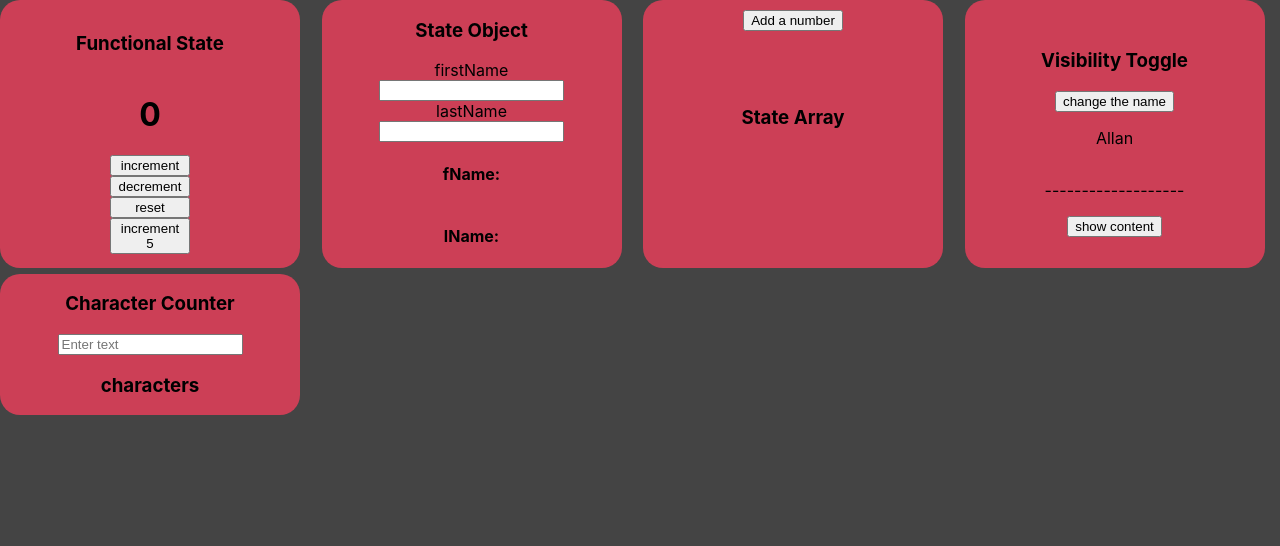
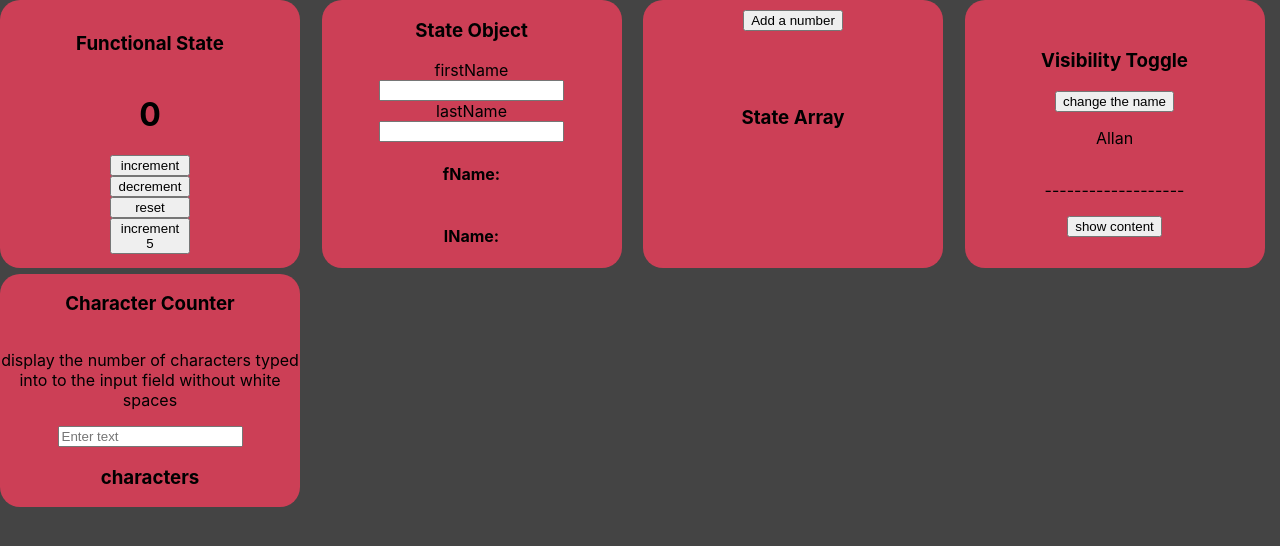
Before and after one commit to Bisinle/Hooks-React, a React (Create React App) app: page / in a window 1280 px wide. Shown: the top 546 px of the page. Built offline with nearby package versions, Linux system fonts and the light colour scheme; the HTML template or start-up script is replaced by a standard one.

Commit message:
trim aded

```diff
--- a/src/components/CharControl.js
+++ b/src/components/CharControl.js
@@ -19,6 +19,7 @@ export default function CharControl() {
   return (
     <div className='counter'>
       <h3>Character Counter</h3>
+      <p>display the number of characters typed into to the input field without white spaces</p>
       <input type='text'
       placeholder='Enter text'
       onChange={inputHandle}/>
```
